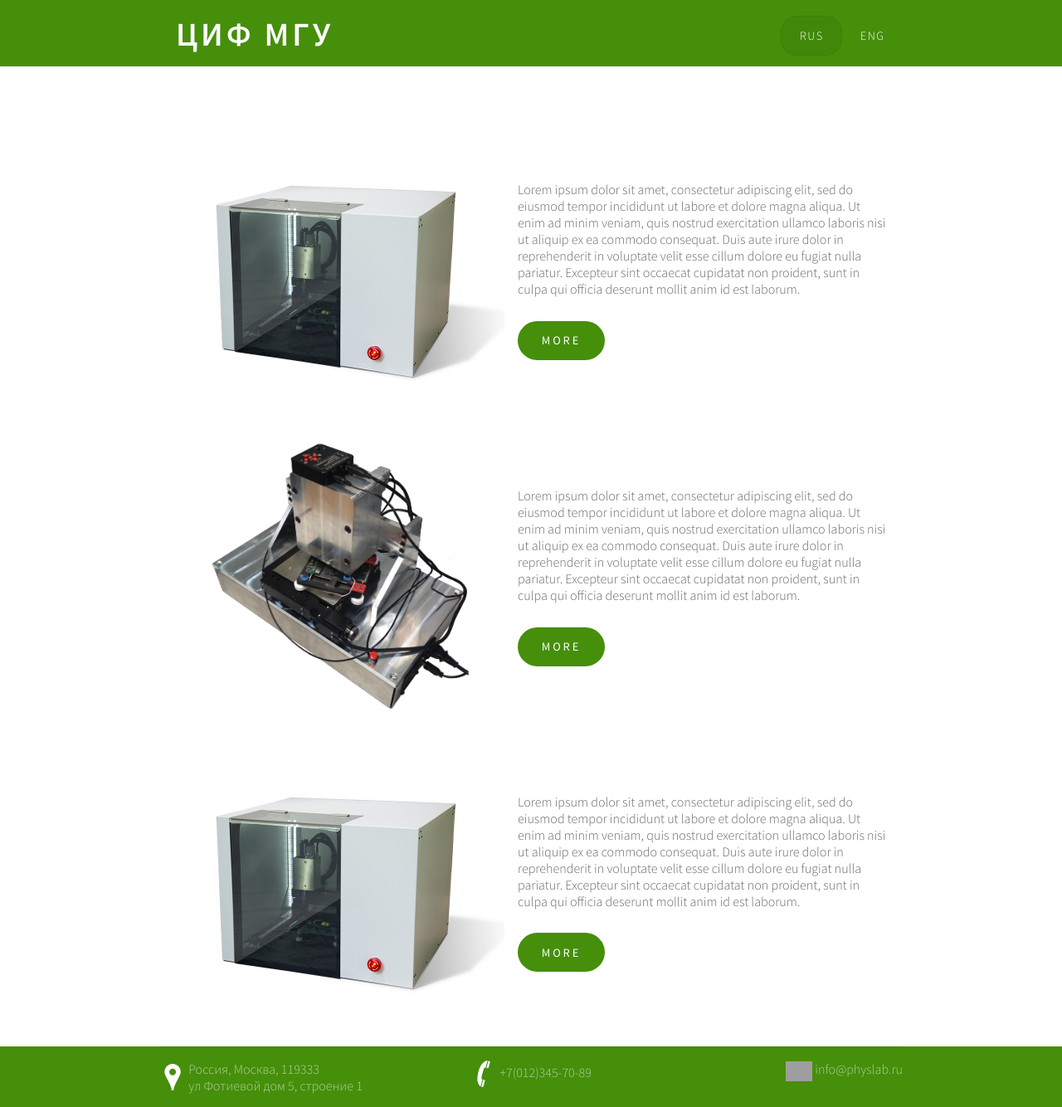
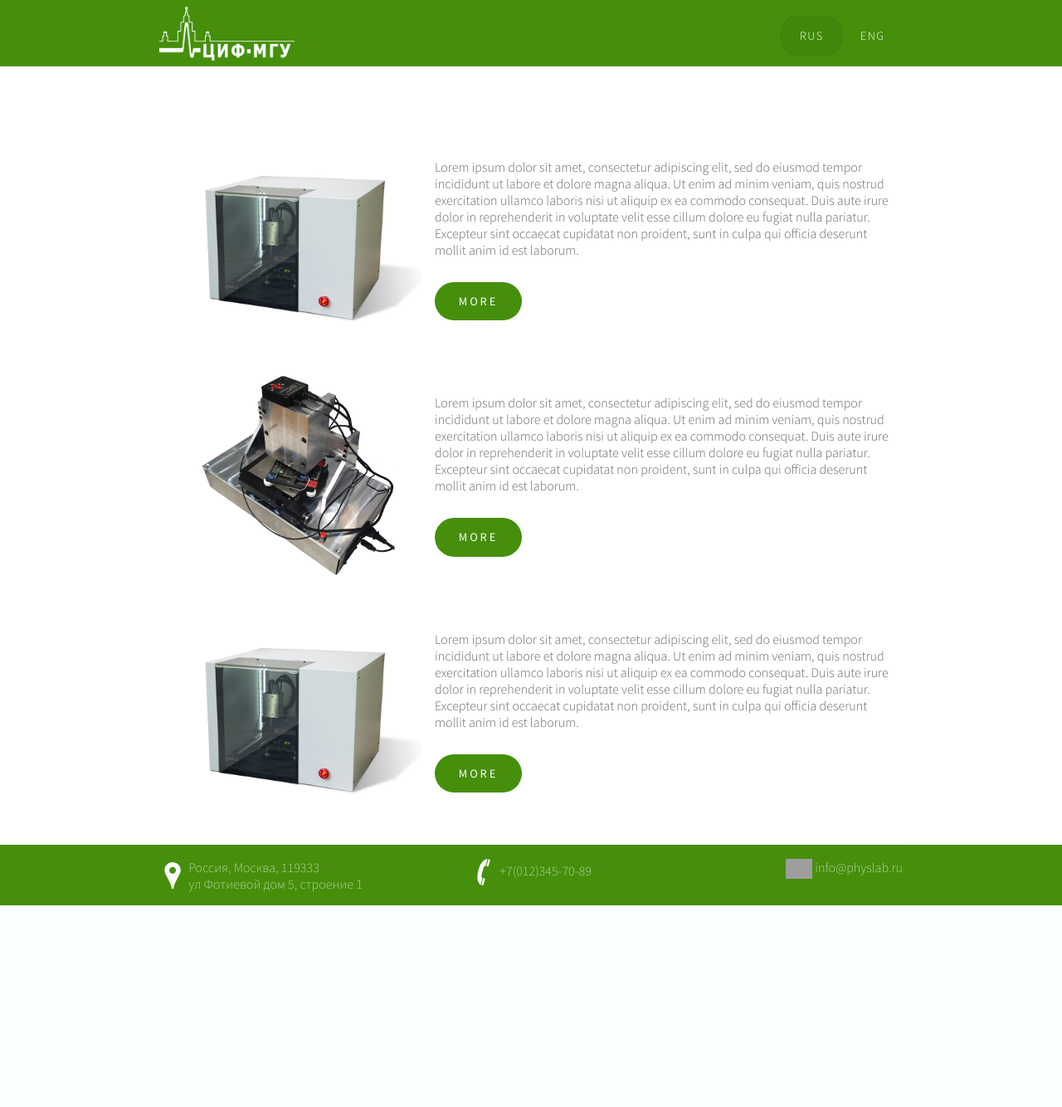
Before and after one commit to Marladon/ep-website, a Python web app: template view/templates/index.html in a window 1280 px wide. Shown: the whole page at 83% size. After the commit the page ends 1091 px from the top, so only its background shows below. Run offline with Jinja, Linux system fonts and the light colour scheme; the template is opened without the code that fills it, so the values that code supplies are empty; grey boxes are pictures that could not be loaded.

Commit message:
Add logo; more little images

```diff
--- a/view/static/default.css
+++ b/view/static/default.css
@@ -37,10 +37,6 @@
 		line-height: 180%;
 	}
 
-	strong
-	{
-	}
-
 	a
 	{
 		color: #4da00c;
@@ -57,6 +53,7 @@
 		margin: 0em auto;
 		width: 70vw;
 		max-width: 1000px;
+		min-width: 700px;
 	}
 
 /*********************************************************************************/
@@ -91,8 +88,8 @@
     {
         flex-grow: 0;
         flex-shrink: 0;
-        flex-basis: 17vw;
-        max-width: 400px;
+        flex-basis: 12.75vw;
+        max-width: 300px;
 
         margin-right: 1em;
     }
@@ -356,6 +353,11 @@
 		font-weight: 600;
 	}
 
+	#logo img
+	{
+	    height: 65px;
+	}
+
 	#logo a
 	{
 		text-decoration: none;
--- a/view/templates/index.html
+++ b/view/templates/index.html
@@ -20,14 +20,12 @@ Released   : 20130924
 <link href="/static/default.css" rel="stylesheet" type="text/css" media="all" />
 <link href="/static/fonts.css" rel="stylesheet" type="text/css" media="all" />
 
-<!--[if IE 6]><link href="/static/default_ie6.css" rel="stylesheet" type="text/css" /><![endif]-->
-
 </head>
 <body>
 <div id="header-wrapper">
 	<div id="header" class="container">
 		<div id="logo">
-			<h1><a href="#">ЦИФ МГУ</a></h1>
+			<img src="/static/images/logo_big.png"/>
 		</div>
 		<div id="menu">
 			<ul>
```
Also changed, not shown: view/static/images/logo_big.png (added).
